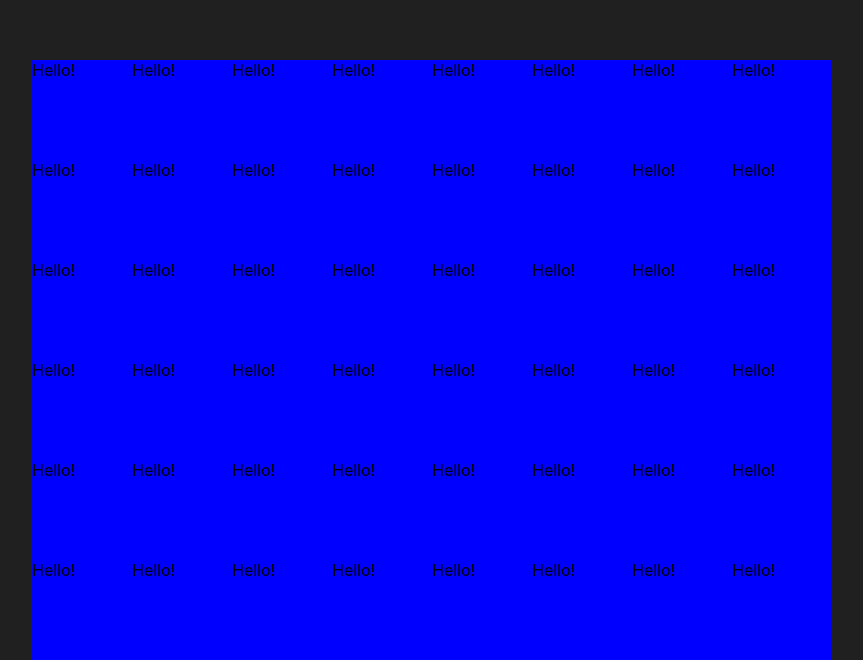
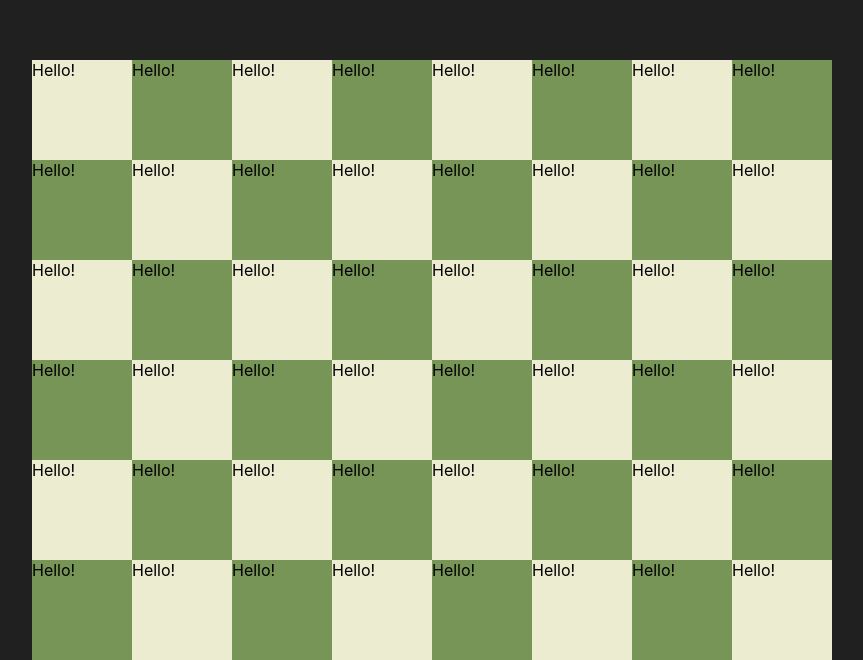
Before and after one commit to jtsui23-code/chessapp, a React (Create React App) app: page / in a window 1280 px wide. Shown: the part 140-800 px from the top of the page, without its empty margins (208-1071 px from the left). Built offline with nearby package versions, Linux system fonts and the light colour scheme.

Commit message:
Finished creating the tile component

```diff
--- a/src/components/Tile/Tile.css
+++ b/src/components/Tile/Tile.css
@@ -0,0 +1,15 @@
+
+.tile {
+  width: 100px;
+  height: 100px;
+}
+
+.black-tile {
+
+    background-color: #779556;
+
+}
+
+ .white-tile{
+  background-color: #ebecd0;
+}
--- a/src/components/Tile/Tile.tsx
+++ b/src/components/Tile/Tile.tsx
@@ -1,6 +1,18 @@
 import './Tile.css'
 
-export default function Tile() {
+interface Props {
+    number: number
 
-    return <div> Hello! </div>
 }
+
+
+export default function Tile({number}:Props) {
+    if (number % 2 === 0) {
+        return <div className = "tile black-tile"> Hello! </div>
+
+    } else {
+        return <div className = "tile white-tile"> Hello! </div>
+
+    }
+
+}
--- a/src/components/chessboard/Chessboard.css
+++ b/src/components/chessboard/Chessboard.css
@@ -7,18 +7,3 @@
     height: 800px;
     background-color: blue
 }
-
-#chessboard .tile {
-  width: 100px;
-  height: 100px;
-}
-
-#chessboard .black-tile {
-
-    background-color: #779556;
-
-}
-
-#chessboard .white-tile{
-  background-color: #ebecd0;
-}
--- a/src/components/chessboard/Chessboard.tsx
+++ b/src/components/chessboard/Chessboard.tsx
@@ -12,13 +12,7 @@ export default function Chessboard() {
            for(let i = 0; i< horizontalAxis.length; i++){
               //   need to add 2 because i starts at 0 and j starts at an offset of 1
                 const number = i + j + 2;
-                if (number %2 ===0){
-                board.push(<Tile />)
-
-                } else {
-                board.push(<Tile />)
-
-                }
+                board.push(<Tile number={number}/>)
             }
            }
     return <div id="chessboard">
```
